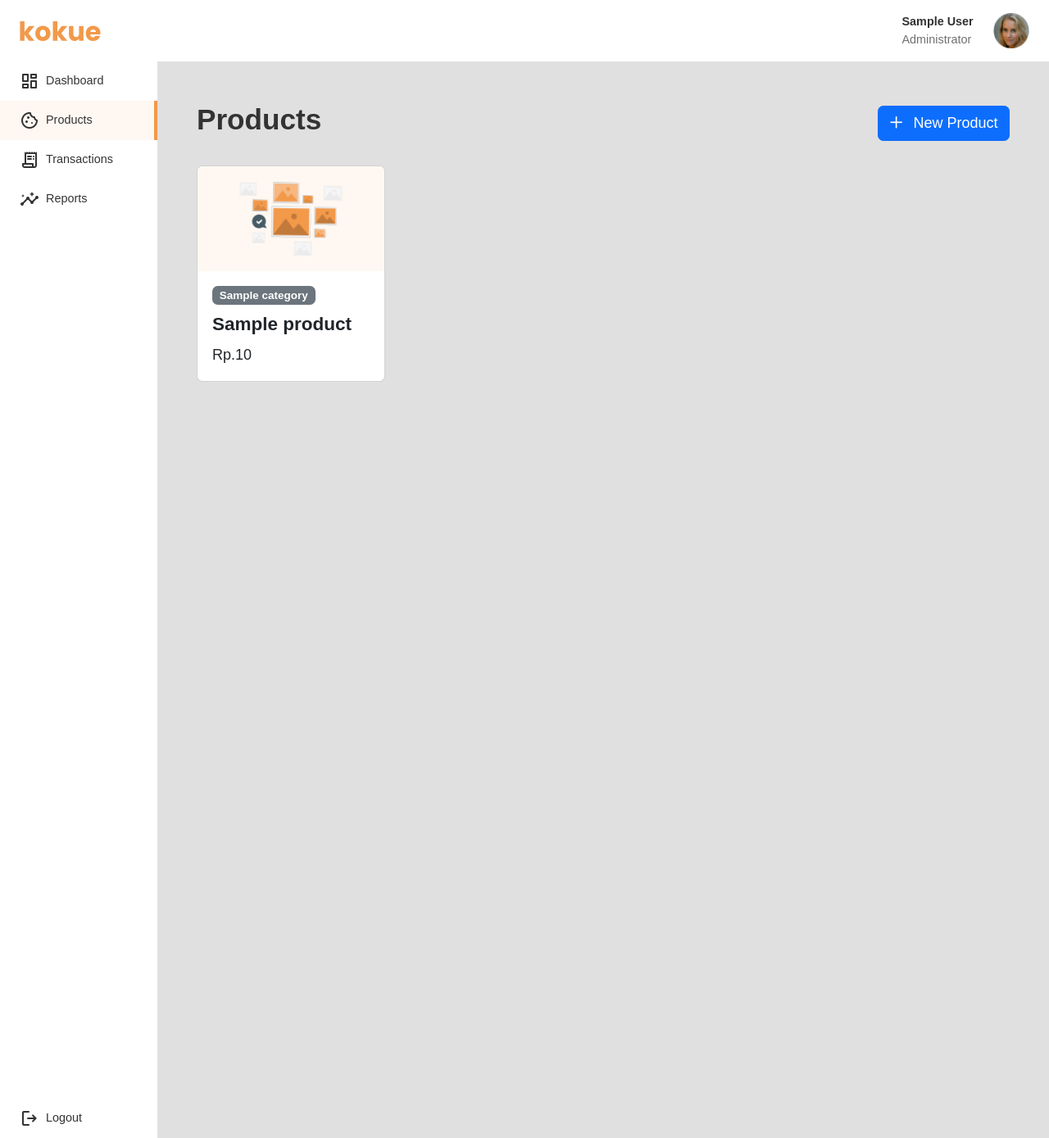
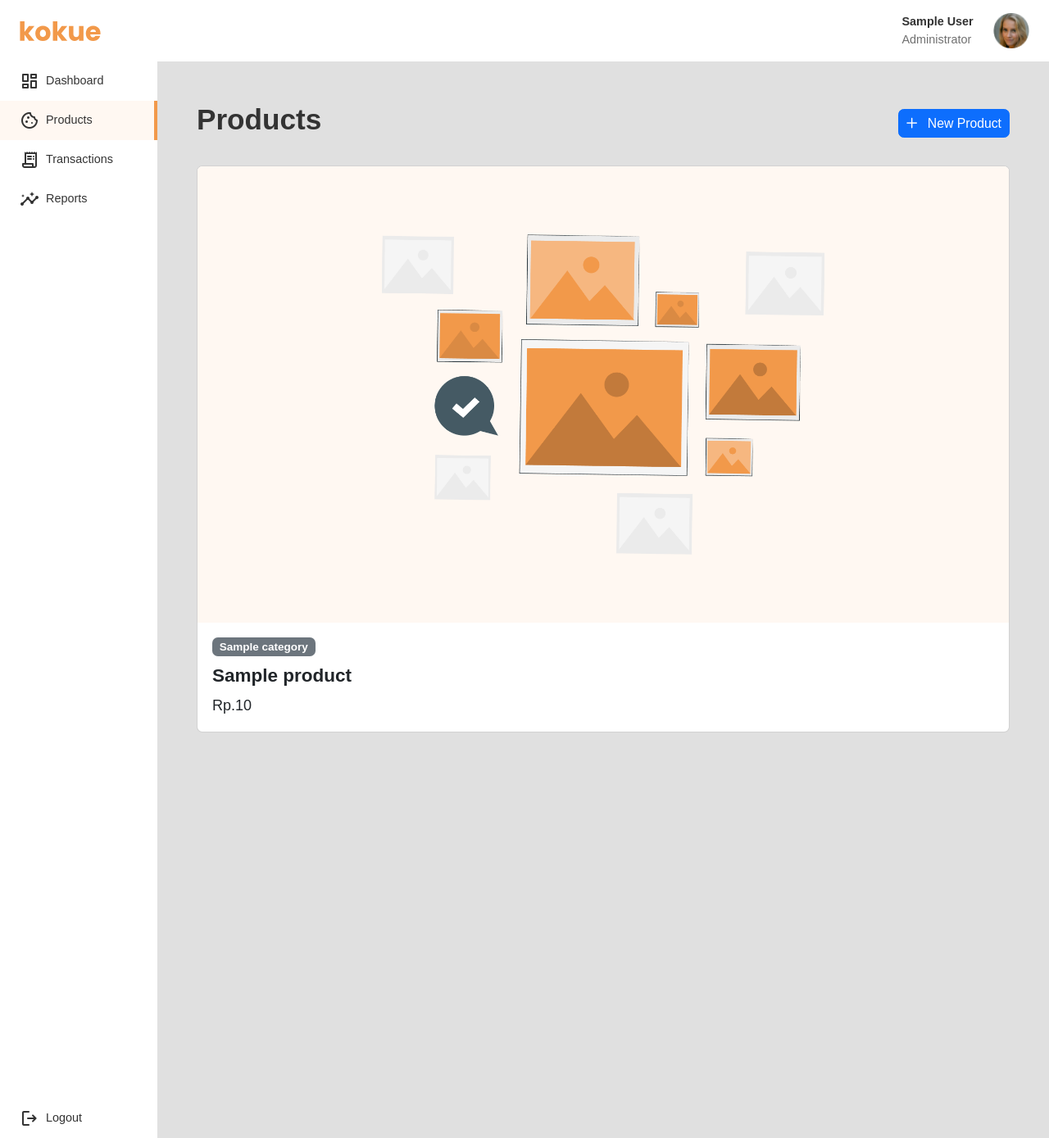
Before and after one commit to wildanGhifari/kokue, a CodeIgniter app: page /kokue/products in a window 1280 px wide. Shown: the whole page at 82% size. Run offline with CodeIgniter, Linux system fonts and the light colour scheme; the visitor is signed in with stand-in values (Sample User, id 1); tables that the repository leaves empty or names only in its code hold one stand-in row (values such as "Sample post").

Commit message:
refactor: product card style

```diff
--- a/application/views/pages/products/index.php
+++ b/application/views/pages/products/index.php
@@ -6,7 +6,7 @@
     <div id="mainContent">
         <div class="product-header">
             <h3><?= $title; ?></h3>
-            <button class="btn btn-primary">
+            <button class="btn btn-primary btn-sm rounded">
                 <span style="margin-right: 8px;">
                     <i class="fa-regular fa-plus"></i>
                 </span>
--- a/assets/css/app.css
+++ b/assets/css/app.css
@@ -178,85 +178,24 @@ small,
 }
 
 .product-cards-container {
-    display: grid;
-    grid-template-columns: 1fr 1fr 1fr 1fr;
-    grid-template-rows: 1fr 1fr 1fr 1fr;
-    gap: 24px 24px;
-    grid-template-areas:
-        "grid-1 grid-2 grid-3 grid-4"
-        "grid-5 grid-6 grid-7 grid-8"
-        "grid-9 grid-10 grid-11 grid-12"
-        "grid-13 grid-14 grid-15 grid-16";
-    width: 100%;
-    height: 100%;
+    display: flex;
+    justify-content: flex-start;
+    flex-wrap: wrap;
+    gap: 24px;
 }
 
 .card {
-    width: 100% !important;
+    flex-grow: 1;
+    flex-shrink: 1;
+    flex-basis: 20% !important;
+    /* width: 30% !important; */
 }
 
-.grid-1 {
-    grid-area: grid-1;
-}
-
-.grid-2 {
-    grid-area: grid-2;
-}
-
-.grid-3 {
-    grid-area: grid-3;
-}
-
-.grid-4 {
-    grid-area: grid-4;
-}
-
-.grid-5 {
-    grid-area: grid-5;
-}
-
-.grid-6 {
-    grid-area: grid-6;
-}
-
-.grid-7 {
-    grid-area: grid-7;
-}
-
-.grid-8 {
-    grid-area: grid-8;
-}
-
-.grid-9 {
-    grid-area: grid-9;
-}
-
-.grid-10 {
-    grid-area: grid-10;
-}
-
-.grid-11 {
-    grid-area: grid-11;
-}
-
-.grid-12 {
-    grid-area: grid-12;
-}
-
-.grid-13 {
-    grid-area: grid-13;
-}
-
-.grid-14 {
-    grid-area: grid-14;
-}
-
-.grid-15 {
-    grid-area: grid-15;
-}
-
-.grid-16 {
-    grid-area: grid-16;
+.card:hover {
+    cursor: pointer;
+    transform: scale(1.01, 1.01) !important;
+    transition: 0.3s;
+    box-shadow: 0px 5px 25px rgba(0, 0, 0, 0.1);
 }
 
 /* Main */
```
